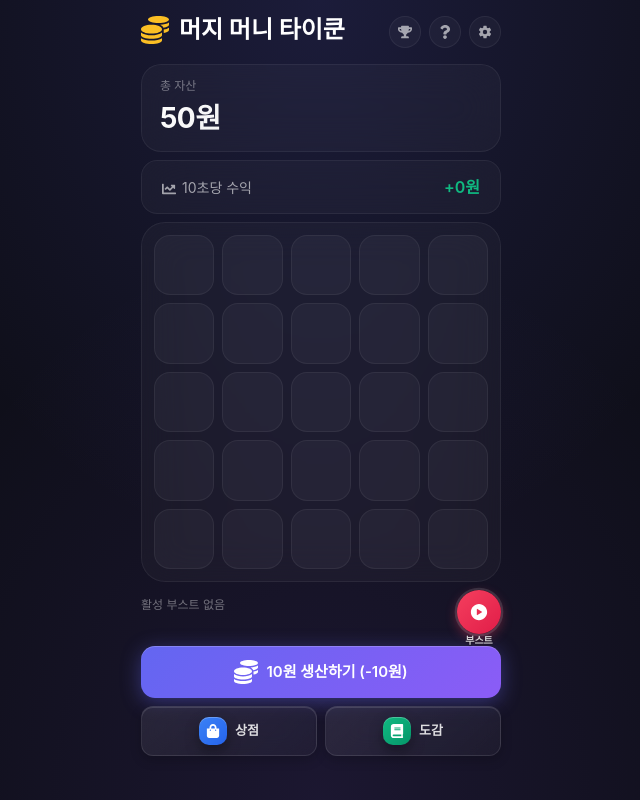
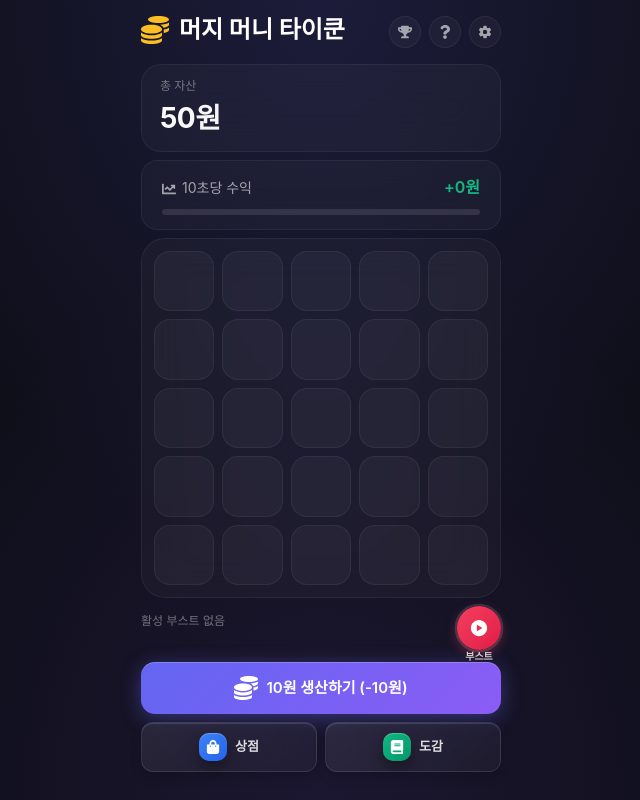
Before and after one commit to purple790779/AIP_merge-to-rich, a React (Vite) app: page / in a window 1280 px wide. Shown: the whole page, without its empty margins (319-959 px from the left). Built offline with nearby package versions, Linux system fonts and the light colour scheme.

Commit message:
feat: Game balance improvements - merge bonus 10% chance, income progress bar, improved drag merge

```diff
--- a/src/components/Board.tsx
+++ b/src/components/Board.tsx
@@ -49,7 +49,7 @@ export function Board() {
         return () => clearTimeout(timeoutId);
     }, []);
 
-    // 특정 좌표가 어떤 셀에 해당하는지 계산 (elementFromPoint 사용으로 정확도 향상)
+    // 특정 좌표가 어떤 셀에 해당하는지 계산 (중심점 + 주변 포인트 확인)
     const getCellIndexFromPoint = useCallback((x: number, y: number): number | null => {
         // 해당 좌표에 있는 모든 요소를 가져옴
         const elements = document.elementsFromPoint(x, y);
@@ -71,9 +71,57 @@ export function Board() {
         setDragOverCell(cellIndex);
     }, [getCellIndexFromPoint]);
 
+    // 주변 셀들 중 병합 가능한 코인 찾기 (50% 겹침 허용)
+    const findMergeableCoinNearby = useCallback((coinId: string, x: number, y: number): number | null => {
+        const currentCoin = coins.find(c => c.id === coinId);
+        if (!currentCoin) return null;
+
+        // 중심점과 25px 거리의 4방향 포인트 확인 (코인 크기의 약 50%)
+        const offsets = [
+            { dx: 0, dy: 0 },      // 중심
+            { dx: -25, dy: 0 },    // 왼쪽
+            { dx: 25, dy: 0 },     // 오른쪽
+            { dx: 0, dy: -25 },    // 위
+            { dx: 0, dy: 25 },     // 아래
+        ];
+
+        for (const offset of offsets) {
+            const checkX = x + offset.dx;
+            const checkY = y + offset.dy;
+            const cellIndex = getCellIndexFromPoint(checkX, checkY);
+
+            if (cellIndex !== null && cellIndex !== currentCoin.gridIndex) {
+                // 해당 셀에 같은 레벨의 코인이 있는지 확인
+                const targetCoin = coins.find(c => c.gridIndex === cellIndex && c.id !== coinId);
+                if (targetCoin && targetCoin.level === currentCoin.level) {
+                    return cellIndex;
+                }
+            }
+        }
+
+        return null;
+    }, [coins, getCellIndexFromPoint]);
+
     // 코인 드래그 종료 핸들러
     const handleDragEnd = useCallback((coinId: string, info: { point: { x: number; y: number } }) => {
         setDragOverCell(null);
+
+        // 현재 코인 찾기
+        const currentCoin = coins.find(c => c.id === coinId);
+        if (!currentCoin) return;
+
+        // 먼저 주변에서 병합 가능한 코인 찾기 (50% 겹침 허용)
+        const mergeableIndex = findMergeableCoinNearby(coinId, info.point.x, info.point.y);
+
+        if (mergeableIndex !== null) {
+            const merged = tryMerge(coinId, mergeableIndex);
+            if (merged) {
+                soundManager.playMerge();
+                return;
+            }
+        }
+
+        // 병합 대상이 없으면 정확한 드롭 위치로 이동 시도
         const targetIndex = getCellIndexFromPoint(info.point.x, info.point.y);
 
         if (targetIndex === null) {
@@ -81,24 +129,19 @@ export function Board() {
             return;
         }
 
-        // 현재 코인 찾기
-        const currentCoin = coins.find(c => c.id === coinId);
-        if (!currentCoin) return;
-
         // 같은 위치면 무시
         if (currentCoin.gridIndex === targetIndex) return;
 
-        // 머지 시도
+        // 해당 위치에 코인이 있으면 머지 시도 (같은 레벨)
         const merged = tryMerge(coinId, targetIndex);
 
         if (merged) {
-            // 머지 성공 시 사운드
             soundManager.playMerge();
         } else {
             // 머지 실패 시 이동 시도
             moveCoin(coinId, targetIndex);
         }
-    }, [getCellIndexFromPoint, tryMerge, moveCoin, coins]);
+    }, [getCellIndexFromPoint, tryMerge, moveCoin, coins, findMergeableCoinNearby]);
 
     // 셀에 코인이 있는지 확인
     const getCoinAtCell = (index: number) => {
--- a/src/components/Header.tsx
+++ b/src/components/Header.tsx
@@ -1,18 +1,27 @@
-import { useEffect, useRef } from 'react';
+import { useEffect, useRef, useState } from 'react';
 import { motion, AnimatePresence } from 'framer-motion';
 import { useGameStore } from '../store/useGameStore';
 import { FaChartLine } from 'react-icons/fa';
 
-// 숫자를 한국 원화 형식으로 포맷 (소수점 버림)
+// 숫자를 한국 원화 형식으로 포맷 (억 단위까지 숫자, 조 단위부터 축약, 최대 9999조)
 function formatMoney(amount: number): string {
     const rounded = Math.floor(amount);
-    if (rounded >= 100000000) {
-        return `${(rounded / 100000000).toFixed(1)}억`;
+    const maxValue = 9999 * 1000000000000; // 9999조
+    const capped = Math.min(rounded, maxValue);
+
+    if (capped >= 1000000000000) {
+        // 조 단위 (1조 이상)
+        return `${(capped / 1000000000000).toFixed(1)}조`;
     }
-    if (rounded >= 10000) {
-        return `${(rounded / 10000).toFixed(1)}만`;
+    if (capped >= 100000000) {
+        // 억 단위 (1억 이상)
+        return `${Math.floor(capped / 100000000).toLocaleString()}억`;
     }
-    return rounded.toLocaleString();
+    if (capped >= 10000) {
+        // 만 단위
+        return `${(capped / 10000).toFixed(1)}만`;
+    }
+    return capped.toLocaleString();
 }
 
 export function Header() {
@@ -25,6 +34,9 @@ export function Header() {
     const ppsRef = useRef(pps);
     const addMoneyRef = useRef(addMoney);
     const isIncreasing = totalMoney > prevMoneyRef.current;
+
+    // 수익 프로그레스바 상태
+    const [incomeProgress, setIncomeProgress] = useState(0);
 
     useEffect(() => {
         prevMoneyRef.current = totalMoney;
@@ -39,15 +51,35 @@ export function Header() {
         addMoneyRef.current = addMoney;
     }, [addMoney]);
 
+    // 수익 프로그레스바 애니메이션
     useEffect(() => {
-        const interval = setInterval(() => {
+        let animationId: number;
+        let lastTime = Date.now();
+
+        const animate = () => {
+            const now = Date.now();
+            const elapsed = now - lastTime;
+
+            setIncomeProgress(prev => {
+                const newProgress = prev + (elapsed / incomeInterval) * 100;
+                if (newProgress >= 100) {
+                    // 수익 지급
                     const currentPps = ppsRef.current;
                     if (currentPps > 0) {
                         addMoneyRef.current(currentPps);
                     }
-        }, incomeInterval);
+                    lastTime = now;
+                    return 0;
+                }
+                return newProgress;
+            });
 
-        return () => clearInterval(interval);
+            lastTime = now;
+            animationId = requestAnimationFrame(animate);
+        };
+
+        animationId = requestAnimationFrame(animate);
+        return () => cancelAnimationFrame(animationId);
     }, [incomeInterval]);
 
     return (
@@ -69,8 +101,9 @@ export function Header() {
                 </AnimatePresence>
             </div>
 
-            {/* PPS 표시 */}
+            {/* PPS 표시 + 프로그레스바 */}
             <div className="pps-card">
+                <div className="pps-info">
                     <span className="pps-label">
                         <FaChartLine style={{ display: 'inline', marginRight: 6 }} />
                         {incomeInterval / 1000}초당 수익
@@ -84,6 +117,15 @@ export function Header() {
                         +{formatMoney(pps)}원
                     </motion.span>
                 </div>
+                {/* 수익 프로그레스바 */}
+                <div className="income-progress-bar">
+                    <motion.div
+                        className="income-progress-fill"
+                        style={{ width: `${incomeProgress}%` }}
+                        transition={{ duration: 0.1 }}
+                    />
+                </div>
+            </div>
         </div>
     );
 }
--- a/src/index.css
+++ b/src/index.css
@@ -138,6 +138,12 @@ body {
   border-radius: 16px;
   padding: 14px 20px;
   display: flex;
+  flex-direction: column;
+  gap: 10px;
+}
+
+.pps-info {
+  display: flex;
   align-items: center;
   justify-content: space-between;
 }
@@ -151,6 +157,22 @@ body {
   font-size: 16px;
   font-weight: 600;
   color: var(--success);
+}
+
+/* 수익 프로그레스바 */
+.income-progress-bar {
+  width: 100%;
+  height: 6px;
+  background: rgba(255, 255, 255, 0.1);
+  border-radius: 3px;
+  overflow: hidden;
+}
+
+.income-progress-fill {
+  height: 100%;
+  background: linear-gradient(90deg, var(--toss-blue) 0%, var(--success) 100%);
+  border-radius: 3px;
+  transition: width 0.05s linear;
 }
 
 /* ===== 보드 ===== */
--- a/src/store/useGameStore.ts
+++ b/src/store/useGameStore.ts
@@ -150,8 +150,10 @@ export const useGameStore = create<GameStore>()(
                     };
 
                     const newCoinValue = COIN_LEVELS[newLevel]?.value || 0;
-                    const bonusPercent = mergeBonusLevel / 100;
-                    const mergeBonus = Math.floor(newCoinValue * bonusPercent);
+                    // 머지 보너스: 10% 확률로 발동, 0.5% 단위 (mergeBonusLevel * 0.5%)
+                    const bonusChance = Math.random() < 0.1; // 10% 확률
+                    const bonusPercent = (mergeBonusLevel * 0.5) / 100;
+                    const mergeBonus = bonusChance ? Math.floor(newCoinValue * bonusPercent) : 0;
 
                     const newCoins = coins
                         .filter(c => c.id !== coinId && c.id !== targetCoin.id)
@@ -299,7 +301,8 @@ export const useGameStore = create<GameStore>()(
 
             upgradeMergeBonus: () => {
                 const { mergeBonusLevel, totalMoney } = get();
-                if (mergeBonusLevel >= 50) return false;
+                // 최대 60레벨 = 30% (0.5% * 60)
+                if (mergeBonusLevel >= 60) return false;
 
                 const cost = 200 * Math.pow(mergeBonusLevel + 1, 1.4);
 
```
Also changed, not shown: src/components/StoreModal.tsx (+22 -22 lines). Lines whose indentation alone changed are shown as unchanged.
